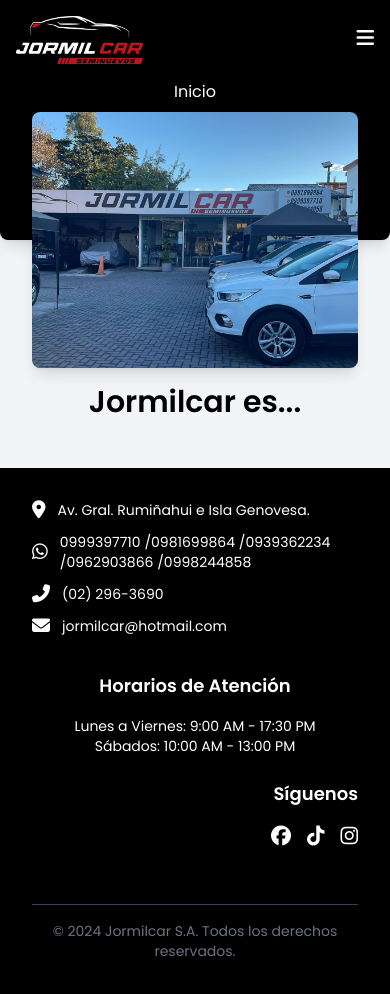
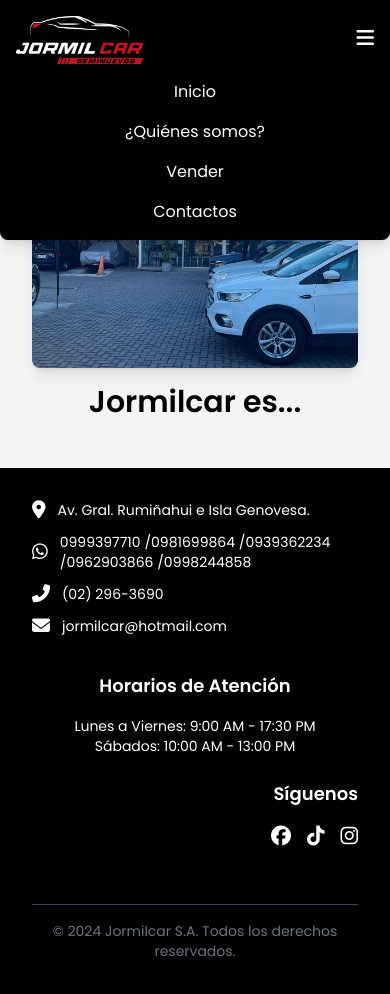
Before and after one commit to ejmerino/jormilcar, a React (Create React App) app: page / in a window 390 px wide. Both pictures are taken after a click on the button 365 px from the left and 40 px from the top of the page. Shown: the top 994 px of the page. Built offline with nearby package versions, Linux system fonts and the light colour scheme.

Commit message:
Fixes hamburguer menu

```diff
--- a/src/components/Header.js
+++ b/src/components/Header.js
@@ -21,15 +21,45 @@ const Header = () => {
         </Link>
       </div>
 
-      {/* Menú hamburguesa para móviles */}
+      {/* Menú hamburguesa solo para móviles */}
       <div className="md:hidden">
         <button onClick={toggleMenu} className="focus:outline-none">
           <i className="fas fa-bars text-xl"></i>
         </button>
       </div>
 
-      {/* Navegación hamburguesa para móviles */}
-      <nav className={`absolute top-16 left-0 w-full bg-black p-4 rounded-lg shadow-lg transition-transform duration-300 ease-in-out ${isMenuOpen ? 'block' : 'hidden'} md:hidden`}>
+      {/* Navegación normal en computadoras (visible en pantallas medianas y grandes) */}
+      <nav className="hidden md:flex space-x-8">
+        <Link
+          to="/"
+          className="transition-transform duration-300 hover:scale-105 hover:text-red-500"
+        >
+          Inicio
+        </Link>
+        <Link
+          to="/about"
+          className="transition-transform duration-300 hover:scale-105 hover:text-red-500"
+        >
+          ¿Quiénes somos?
+        </Link>
+        <Link
+          to="/services"
+          className="transition-transform duration-300 hover:scale-105 hover:text-red-500"
+        >
+          Vender
+        </Link>
+        <Link
+          to="/contact"
+          className="transition-transform duration-300 hover:scale-105 hover:text-red-500"
+        >
+          Contactos
+        </Link>
+      </nav>
+
+      {/* Menú hamburguesa desplegable en móviles */}
+      <nav
+        className={`absolute top-16 left-0 w-full bg-black p-4 rounded-lg shadow-lg z-50 transition-transform duration-300 ease-in-out ${isMenuOpen ? 'block' : 'hidden'} md:hidden`}
+      >
         <ul className="space-y-4">
           <li>
             <Link
@@ -69,34 +99,6 @@ const Header = () => {
           </li>
         </ul>
       </nav>
-
-      {/* Navegación normal para pantallas medianas y grandes */}
-      <nav className="hidden md:flex space-x-8">
-        <Link
-          to="/"
-          className="transition-transform duration-300 hover:scale-105 hover:text-red-500"
-        >
-          Inicio
-        </Link>
-        <Link
-          to="/about"
-          className="transition-transform duration-300 hover:scale-105 hover:text-red-500"
-        >
-          ¿Quiénes somos?
-        </Link>
-        <Link
-          to="/services"
-          className="transition-transform duration-300 hover:scale-105 hover:text-red-500"
-        >
-          Vender
-        </Link>
-        <Link
-          to="/contact"
-          className="transition-transform duration-300 hover:scale-105 hover:text-red-500"
-        >
-          Contactos
-        </Link>
-      </nav>
     </header>
   );
 };
```
